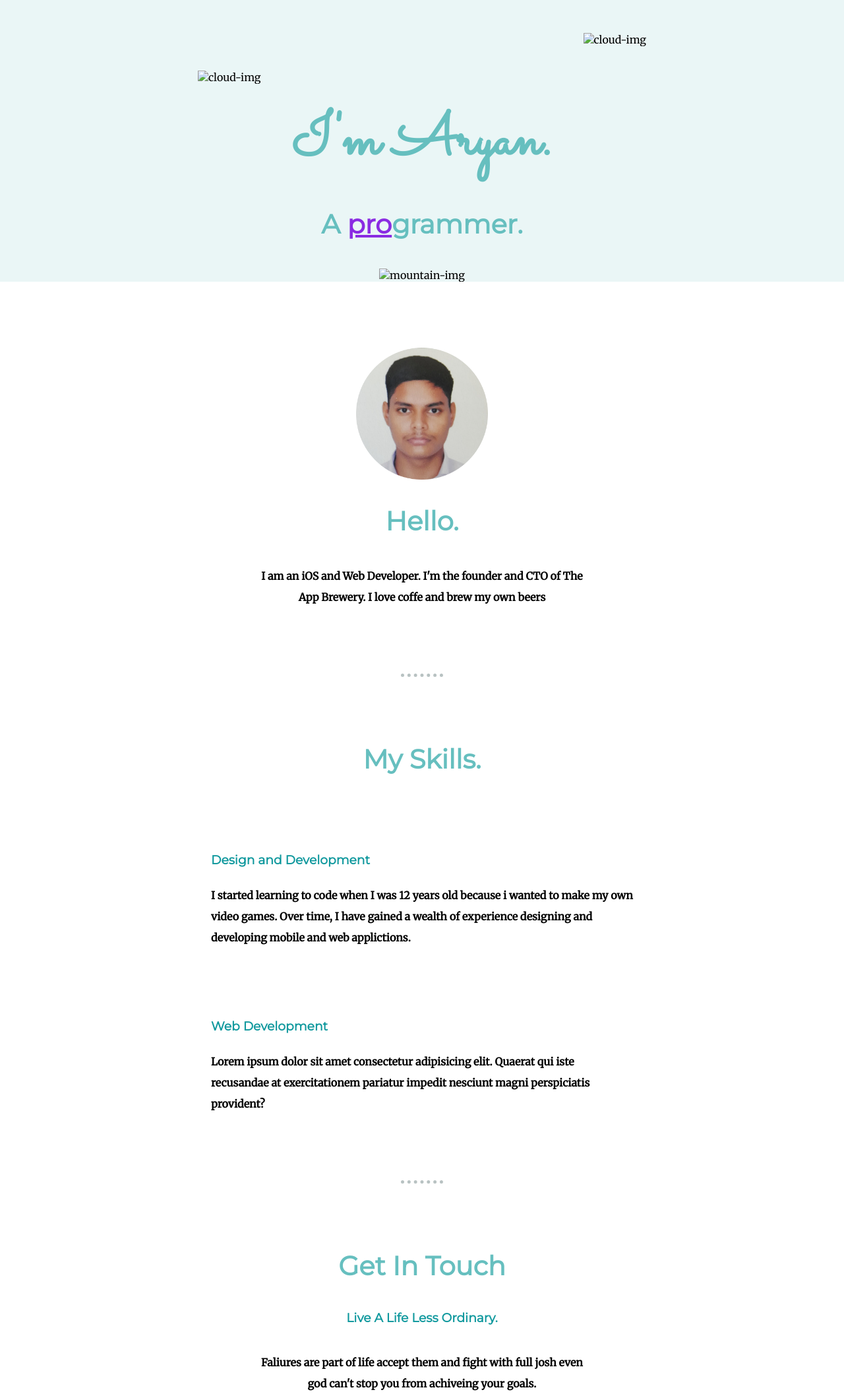
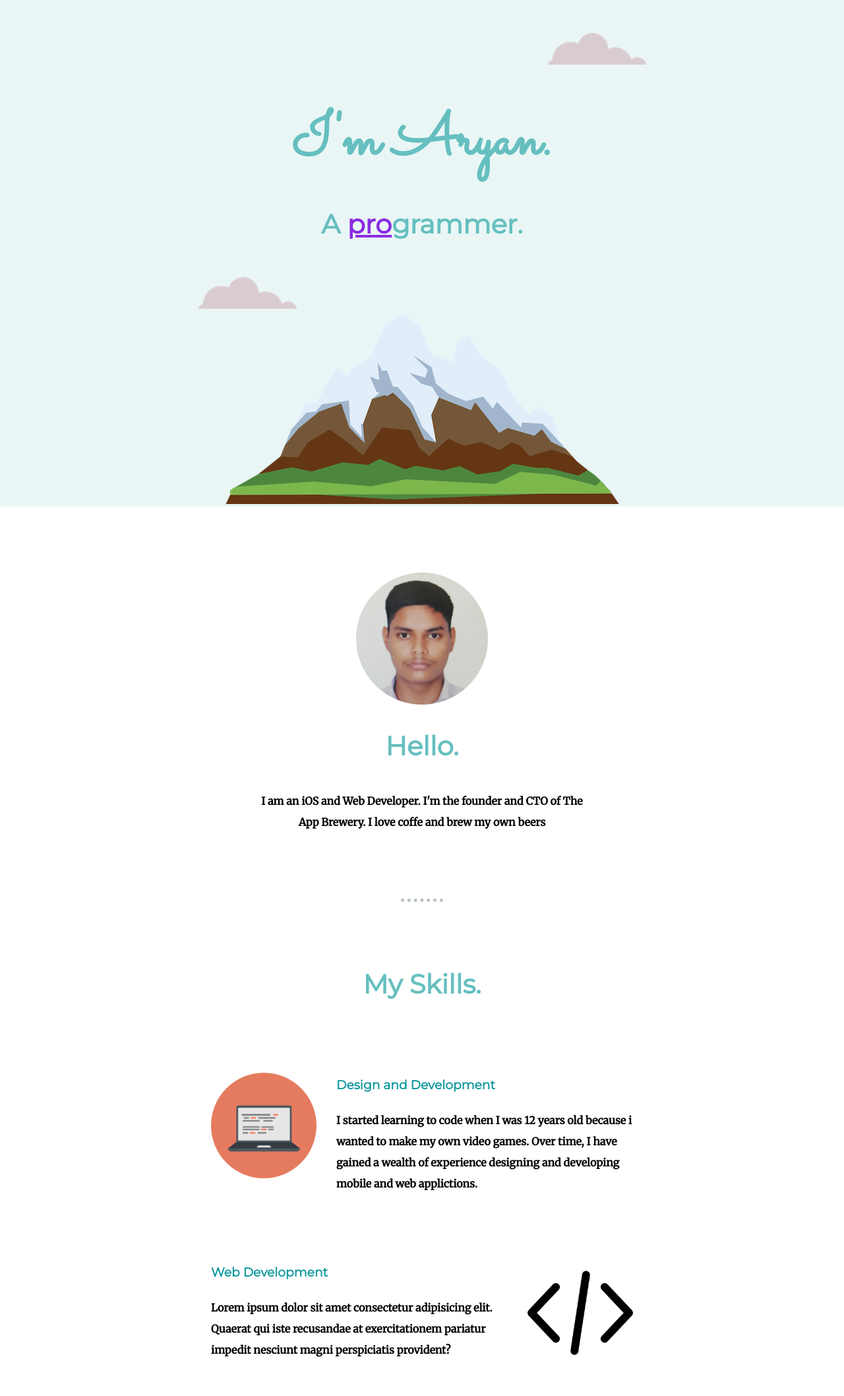
Before and after one commit to Aryankashyap266/new-cv, a plain HTML site: page index.html in a window 1280 px wide. Shown: the top 2116 px of the page at 66% size. Drawn offline with Linux system fonts and the light colour scheme.

Commit message:
Update index.html

```diff
--- a/index.html
+++ b/index.html
@@ -11,16 +11,16 @@
 </head>
 <body>
     <div class="top">
-        <img class="top-cloud" src="/My Site/cloud.png" alt="cloud-img">
+        <img class="top-cloud" src="./cloud.png" alt="cloud-img">
         <h1>I'm Aryan.</h1>
         <h2>A <span class="pro">pro</span>grammer.</h2>
-        <img class="bottom-cloud" src="/My Site/cloud.png" alt="cloud-img">
-        <img src="/My Site/mountain.png" alt="mountain-img">
+        <img class="bottom-cloud" src="./cloud.png" alt="cloud-img">
+        <img src="./mountain.png" alt="mountain-img">
     </div>
 
     <div class="middle">
         <div class="profile">
-            <img class="profile-photo" src="/WhatsApp Image 2022-07-18 at 7.16.45 PM-modified.png" alt="">
+            <img class="profile-photo" src="./WhatsApp Image 2022-07-18 at 7.16.45 PM-modified.png" alt="">
             <h2>Hello.</h2>
             <p class="intro">I am an iOS and Web Developer. I'm the founder and CTO of The App Brewery. I love coffe and brew my own beers</p>
         </div>
@@ -28,14 +28,14 @@
         <div class="skills">
             <h2>My Skills.</h2>
             <div class="skill-row">
-                <img class="skill-row1" src="/My Site/computer.png" alt="">
+                <img class="skill-row1" src="./computer.png" alt="">
                 <h3>Design and Development</h3>
                 <p class="code-skill-desc">I started learning to code when I was 12 years old because i wanted to make my own video games.
                     Over time, I have gained a wealth of experience designing and developing mobile and web applictions.
                 </p>
             </div>
             <div class="skill-row">
-                <img class="skill-row2" src="/My Site/coding.png" alt="">
+                <img class="skill-row2" src="./coding.png" alt="">
                 <h3>Web Development</h3>
                 <p class="code-skill-desc2">Lorem ipsum dolor sit amet consectetur adipisicing elit. Quaerat qui iste recusandae at exercitationem pariatur impedit nesciunt magni perspiciatis provident?</p>
             </div>
```
